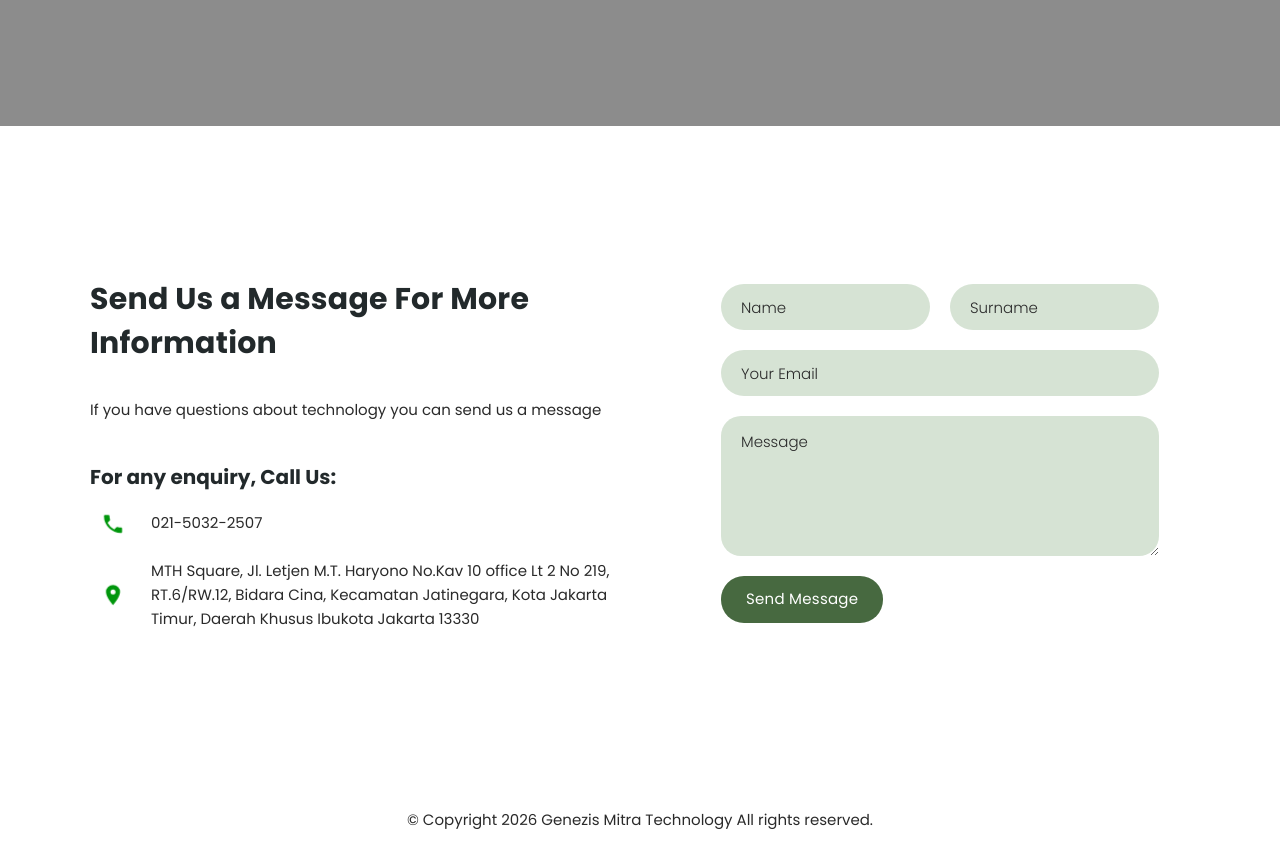
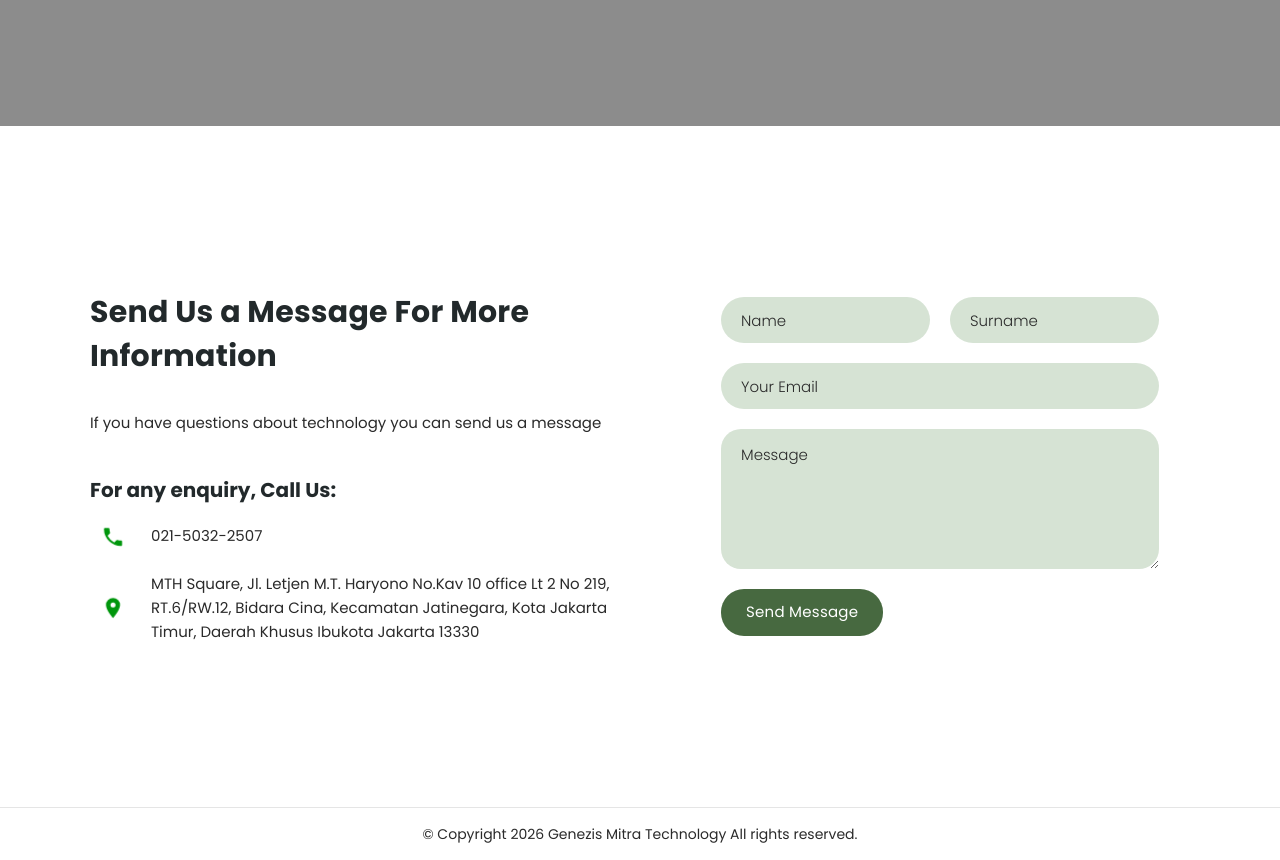
Before and after one commit to adminsitejwi-svg/Flazznet.id, a website: page index.html in a window 1280 px wide. Shown: the part 2140-3000 px from the top of the page. Drawn offline with Linux system fonts and the light colour scheme.

Commit message:
update bro

```diff
--- a/assets/css/input.css
+++ b/assets/css/input.css
@@ -119,9 +119,9 @@
   @media (min-width: 1200px) { .container-site { max-width: 1140px; } }
   @media (min-width: 1400px) { .container-site { max-width: 1320px; } }
 
-  /* Section kontak dan footer (78px) pas satu layar di bawah navbar (67px) */
+  /* Section kontak dan footer (52px) pas satu layar di bawah navbar (67px) */
   .contact-section {
-    min-height: calc(100svh - 67px - 78px);
+    min-height: calc(100svh - 67px - 52px);
     padding-block: 40px;
   }
 
--- a/index.html
+++ b/index.html
@@ -266,7 +266,7 @@
       <div class="contact-info min-w-0 text-center lg:text-left">
         <h2 class="text-display-6 mb-0">Send Us a Message For More Information</h2>
         <p class="mt-[30px] mb-0">If you have questions about technology you can send us a message</p>
-        <div class="contact-phone mt-10 flex flex-col items-center gap-3 lg:items-start">
+        <div class="contact-phone mt-10 flex flex-col items-stretch gap-3 lg:items-start">
           <h3 class="mb-0 text-h2">For any enquiry, Call Us:</h3>
           <span class="inline-flex items-center gap-[15px] text-[15px] text-[#2a2a2a]">
             <span class="contact-phone-icon inline-flex size-[46px] items-center justify-center rounded-full border border-white/70 bg-white/55 text-[#00960c] backdrop-blur-sm">
@@ -297,9 +297,9 @@
   </section>
 </div>
    <!-- Footer -->
-  <footer class="bg-white py-6 text-center max-sm:pb-[84px]">
-    <div class="container-site">
-      <p class="mb-0">© Copyright 2026 Genezis Mitra Technology All rights reserved.</p>
+  <footer class="border-t border-black/10 bg-white py-4 text-center">
+    <div class="container-site max-sm:px-[60px]">
+      <p class="mb-0 text-sm text-[#2a2a2a]">© Copyright 2026 Genezis Mitra Technology All rights reserved.</p>
     </div>
   </footer>
 
```
Also changed, not shown: assets/css/style.css.
